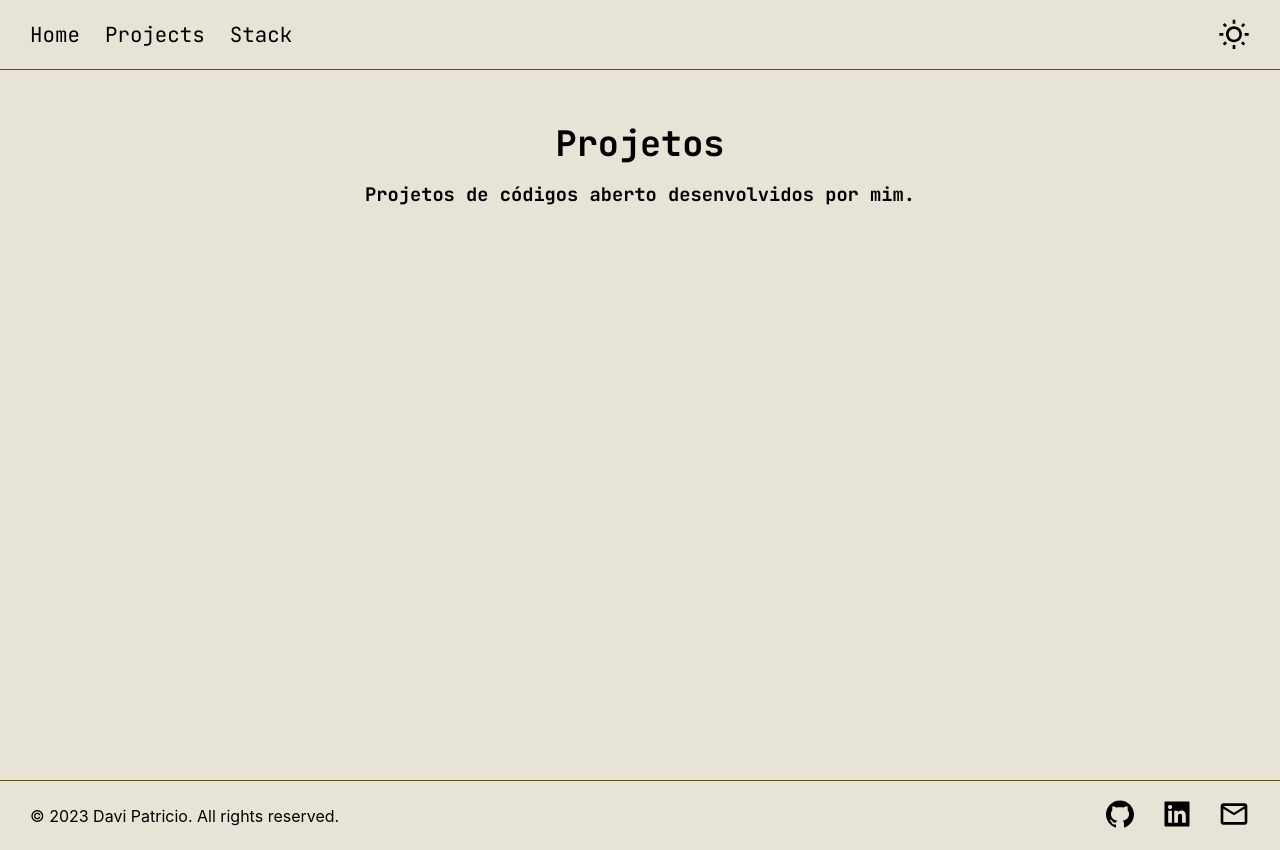
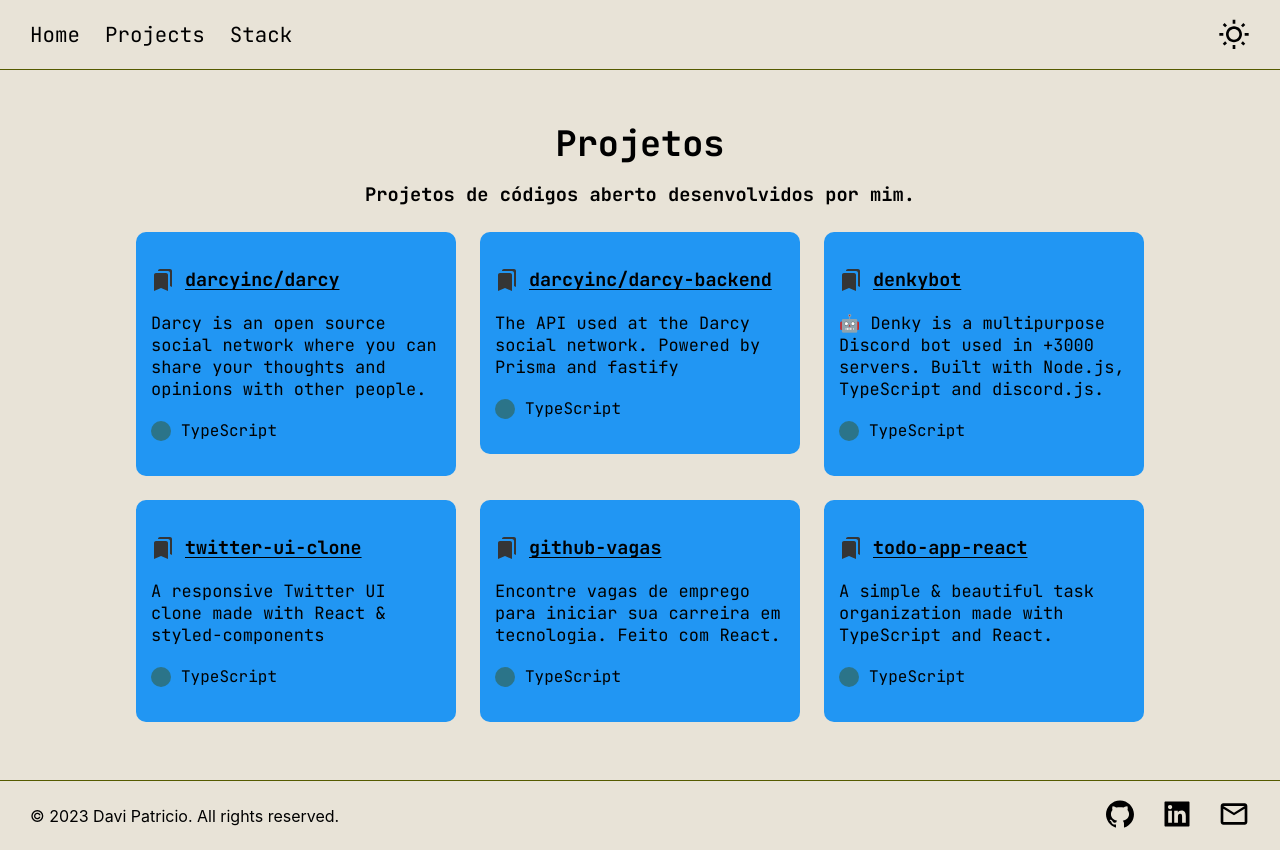
Before and after one commit to davipatricio/personal-website, a React (Vite) app: page /projects in a window 1280 px wide. Built offline with nearby package versions, Linux system fonts and the light colour scheme; no server answers.

Commit message:
better store data locally

```diff
--- a/src/components/ProjectContent/ProjectCard/index.tsx
+++ b/src/components/ProjectContent/ProjectCard/index.tsx
@@ -1,14 +1,12 @@
 import { MdBookmarks } from 'react-icons/md';
+import { Link } from 'react-router-dom';
 import { CardContainer, CardContent, CardFooter, CardHeader } from './styles';
-import { Link } from 'react-router-dom';
-import { AiFillStar } from 'react-icons/ai';
 
 export interface ProjectCardProps {
   repository: string;
   description: string;
   language: string;
   languageColor: string;
-  stars: number;
 }
 
 export default function ProjectCard({
@@ -16,7 +14,6 @@ export default function ProjectCard({
   description,
   language,
   languageColor,
-  stars,
 }: ProjectCardProps) {
   const repositoryLink = repository.includes('/')
     ? repository
@@ -32,15 +29,8 @@ export default function ProjectCard({
       <CardContent>{description}</CardContent>
 
       <CardFooter languageColor={languageColor}>
-        <div className="language">
-          <span className="languageColor" />
-          <span>{language}</span>
-        </div>
-
-        <div className="stars">
-          <AiFillStar />
-          <span>{stars}</span>
-        </div>
+        <span className="languageColor" />
+        <span>{language}</span>
       </CardFooter>
     </CardContainer>
   );
--- a/src/components/ProjectContent/ProjectCard/styles.ts
+++ b/src/components/ProjectContent/ProjectCard/styles.ts
@@ -52,19 +52,12 @@ interface CardFooterProps {
 }
 
 export const CardFooter = styled.footer<CardFooterProps>`
-  &,
-  > div {
-    display: flex;
-    align-items: center;
-    gap: 10px;
-  }
-
-  & {
-    gap: 30px;
-  }
+  display: flex;
+  align-items: center;
+  gap: 10px;
 
   // Language info (color, name)
-  .language span.languageColor {
+  span.languageColor {
     display: inline-block;
 
     background-color: ${({ languageColor }) => languageColor};
@@ -72,10 +65,4 @@ export const CardFooter = styled.footer<CardFooterProps>`
     height: 20px;
     width: 20px;
   }
-
-  // Stars info
-  .stars svg,
-  .stars span {
-    color: ${({ theme }) => theme.text.secondary};
-  }
 `;
--- a/src/components/ProjectContent/index.tsx
+++ b/src/components/ProjectContent/index.tsx
@@ -1,34 +1,11 @@
-import { useEffect, useState } from 'react';
 import { projects } from '../../data/projects';
 import ProjectCard from './ProjectCard';
 import { Container, ProjectContainer } from './styles';
 
 export default function ProjectContent() {
-  const [projectCards, setProjectCards] = useState([] as JSX.Element[]);
-
-  useEffect(() => {
-    for (const project of projects) {
-      const repositoryLink = project.repository.includes('/')
-        ? project.repository
-        : `davipatricio/${project.repository}`;
-
-      fetch(`https://api.github.com/repos/${repositoryLink}`)
-        .then((response) => response.json())
-        .then((data) => {
-          setProjectCards((oldState) => [
-            ...oldState,
-            <ProjectCard
-              key={project.repository}
-              repository={project.repository}
-              description={data.description ?? ''}
-              language={project.language}
-              languageColor={project.languageColor}
-              stars={data.stargazers_count}
-            />,
-          ]);
-        });
-    }
-  }, []);
+  const projectCards = projects.map((project) => (
+    <ProjectCard key={project.repository} description={project.description} language={project.language} repository={project.repository} languageColor={project.languageColor} />
+  ));
 
   return (
     <Container>
--- a/src/data/projects.ts
+++ b/src/data/projects.ts
@@ -1,31 +1,40 @@
 import { ProjectCardProps } from '../components/ProjectContent/ProjectCard';
 
-export type Project = Omit<ProjectCardProps, 'stars' | 'description'>;
-
-export const projects: Project[] = [
+export const projects: ProjectCardProps[] = [
   {
     repository: 'darcyinc/darcy',
     language: 'TypeScript',
     languageColor: '#2b7489',
+    description: 'Darcy is an open source social network where you can share your thoughts and opinions with other people.'
+  },
+  {
+    repository: 'darcyinc/darcy-backend',
+    language: 'TypeScript',
+    languageColor: '#2b7489',
+    description: 'The API used at the Darcy social network. Powered by Prisma and fastify'
   },
   {
     repository: 'denkybot',
     language: 'TypeScript',
     languageColor: '#2b7489',
+    description: '🤖 Denky is a multipurpose Discord bot used in +3000 servers. Built with Node.js, TypeScript and discord.js.'
   },
   {
     repository: 'twitter-ui-clone',
     language: 'TypeScript',
     languageColor: '#2b7489',
+    description: 'A responsive Twitter UI clone made with React & styled-components'
   },
   {
     repository: 'github-vagas',
     language: 'TypeScript',
     languageColor: '#2b7489',
+    description: 'Encontre vagas de emprego para iniciar sua carreira em tecnologia. Feito com React.'
   },
   {
     repository: 'todo-app-react',
     language: 'TypeScript',
     languageColor: '#2b7489',
+    description: 'A simple & beautiful task organization made with TypeScript and React.'
   },
 ];
```
